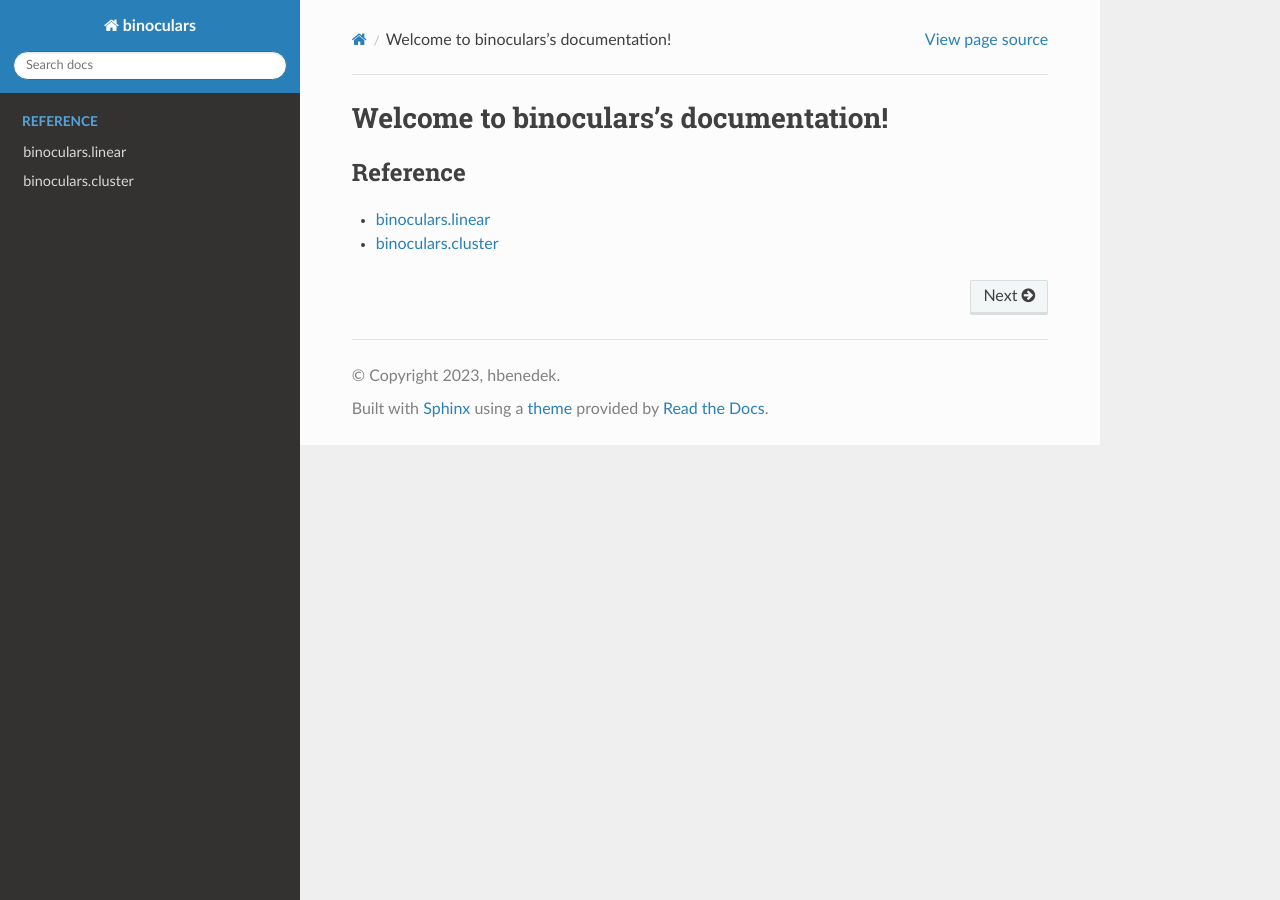
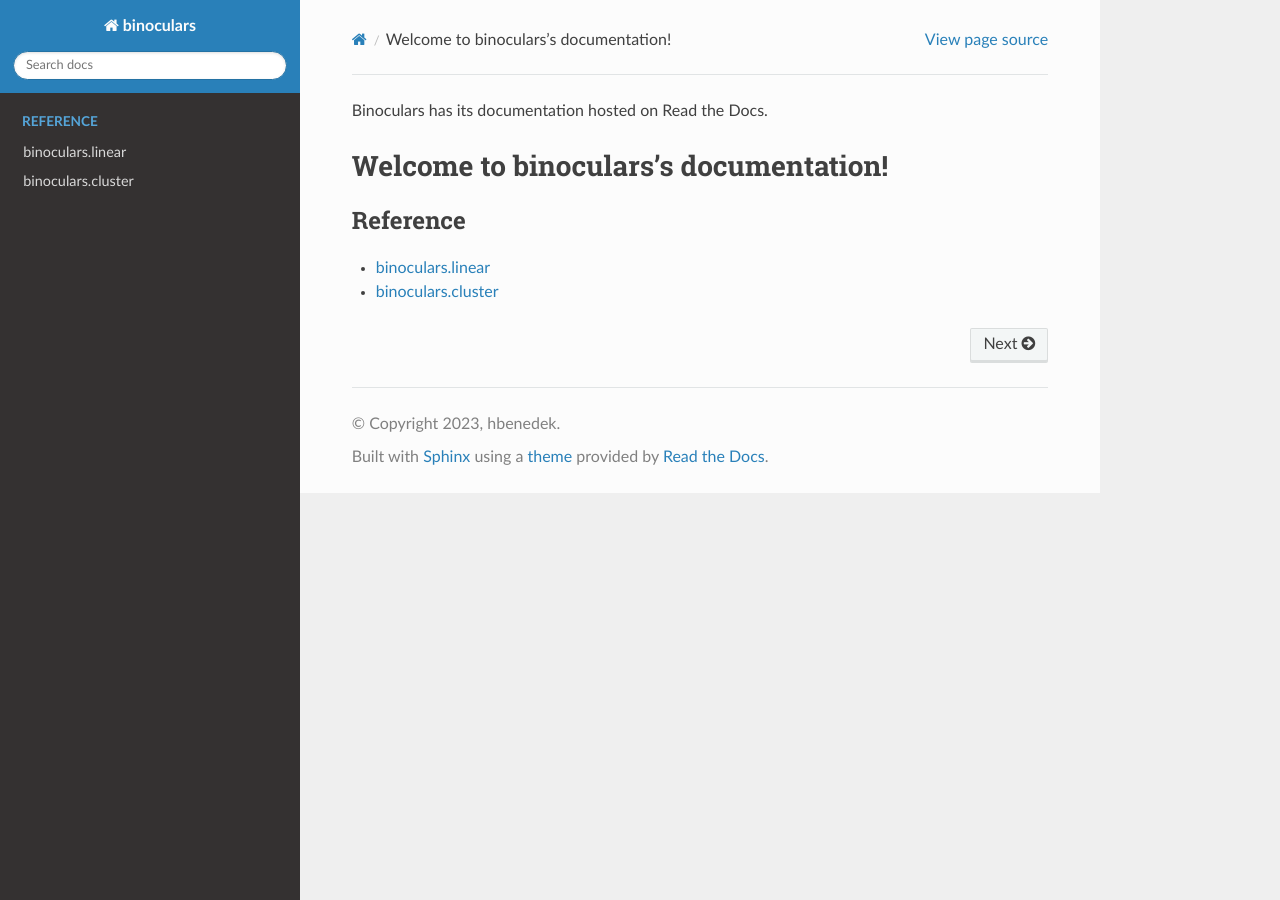
Before and after one commit to hbenedek/binoculars, a Sphinx documentation site: the page built from docs/index.rst, in a window 1280 px wide. Built offline with Sphinx 7.4.7 and the Read the Docs theme 2.0.0, drawn with Linux system fonts in a browser that asks for light colours.

Commit message:
Update index.rst

```diff
--- a/docs/index.rst
+++ b/docs/index.rst
@@ -1,3 +1,5 @@
+Binoculars has its documentation hosted on Read the Docs.
+
 .. binoculars documentation master file, created by
    sphinx-quickstart on Mon Apr 17 09:52:48 2023.
    You can adapt this file completely to your liking, but it should at least
```
